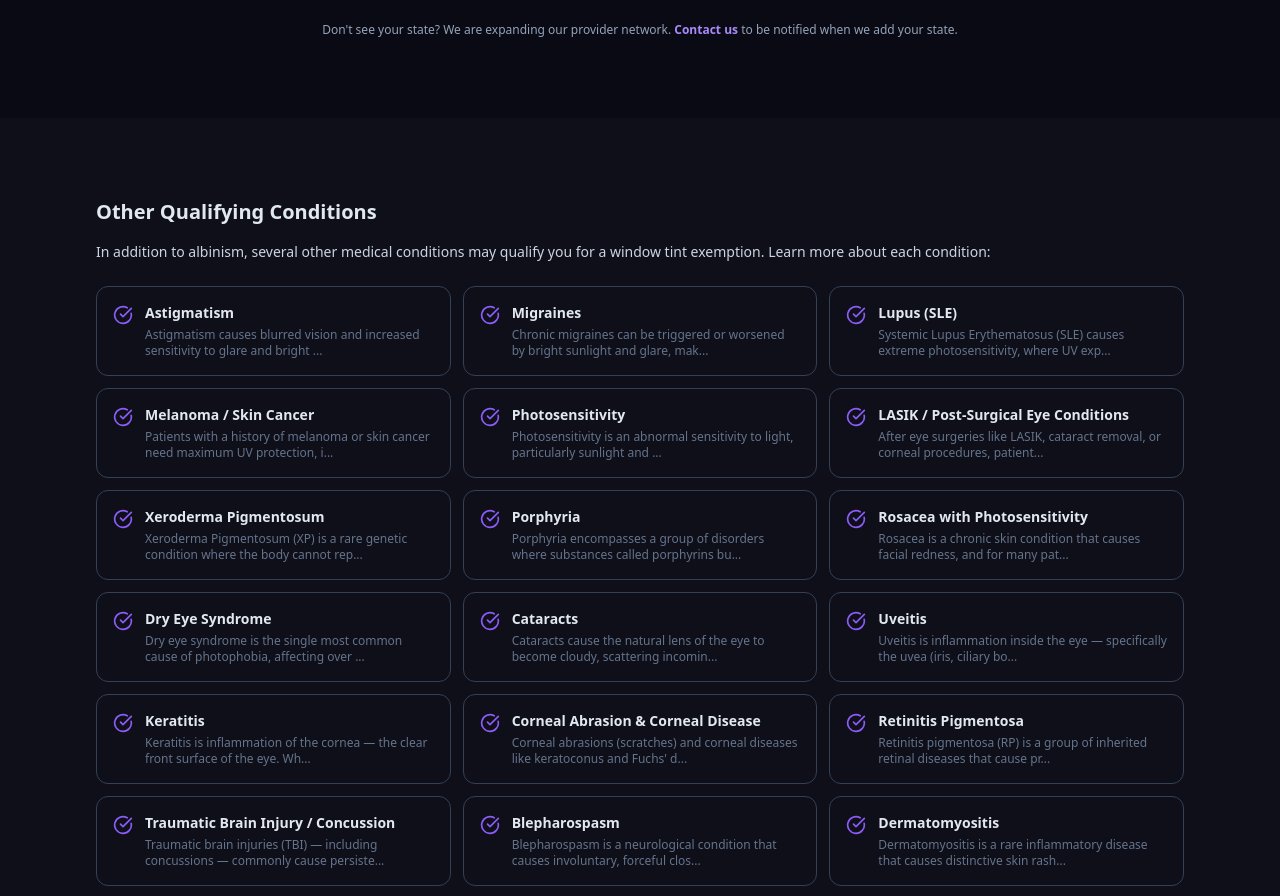
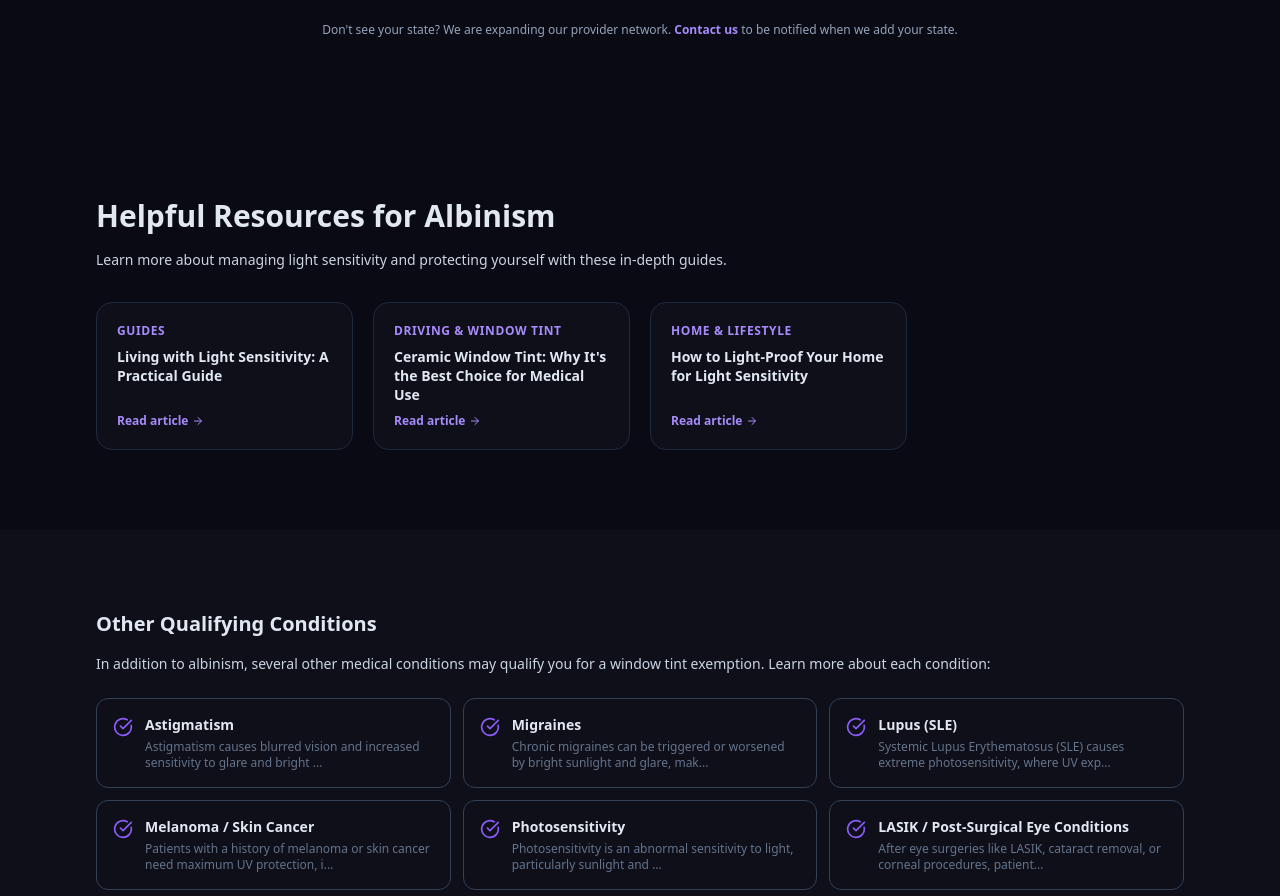
Before and after one commit to FacelessMedia/myeyerx, a Next.js app: page /conditions/albinism in a window 1280 px wide. Shown: the part 4341-5237 px from the top of the page. Built offline with nearby package versions, Linux system fonts and the light colour scheme.

Commit message:
feat: add condition-to-article cross-links on condition pages

```diff
--- a/src/app/conditions/[condition]/page.tsx
+++ b/src/app/conditions/[condition]/page.tsx
@@ -2,6 +2,7 @@ import { Metadata } from "next";
 import { notFound } from "next/navigation";
 import Link from "next/link";
 import { CONDITIONS, STATES, getConditionBySlug } from "@/data/states";
+import { getArticlesForCondition } from "@/data/articles";
 import {
   ArrowRight,
   CheckCircle,
@@ -51,6 +52,7 @@ export default async function ConditionPage({ params }: PageProps) {
   if (!condition) notFound();
 
   const servedStates = STATES.filter((s) => s.served);
+  const relatedArticles = getArticlesForCondition(condition.slug);
   const pageUrl = `https://myeyerx.net/conditions/${condition.slug}`;
 
   const faqItems = [
@@ -359,6 +361,37 @@ export default async function ConditionPage({ params }: PageProps) {
         </div>
       </section>
 
+      {/* H2: Related Resources */}
+      {relatedArticles.length > 0 && (
+        <section className="py-16 lg:py-20 bg-white">
+          <div className="max-w-6xl mx-auto px-4 sm:px-6 lg:px-8">
+            <h2 className="text-2xl sm:text-3xl font-extrabold text-heading mb-4">
+              Helpful Resources for {condition.name}
+            </h2>
+            <p className="text-gray-600 text-sm mb-8">
+              Learn more about managing light sensitivity and protecting yourself with these in-depth guides.
+            </p>
+            <div className="grid grid-cols-1 sm:grid-cols-2 lg:grid-cols-4 gap-5">
+              {relatedArticles.map((article) => (
+                <Link
+                  key={article.slug}
+                  href={`/resources/${article.slug}`}
+                  className="bg-surface rounded-2xl border border-gray-100 p-5 hover:border-amber-300 hover:shadow-md transition-all group flex flex-col"
+                >
+                  <span className="text-xs font-bold text-amber-600 uppercase tracking-wider">{article.category}</span>
+                  <h3 className="font-bold text-heading text-sm mt-2 mb-2 group-hover:text-amber-600 transition-colors leading-snug flex-1">
+                    {article.title}
+                  </h3>
+                  <span className="text-amber-600 text-xs font-semibold flex items-center gap-1 mt-auto">
+                    Read article <ArrowRight className="w-3 h-3" />
+                  </span>
+                </Link>
+              ))}
+            </div>
+          </div>
+        </section>
+      )}
+
       {/* H2: Other Qualifying Conditions */}
       <section className="py-16 lg:py-20 bg-surface">
         <div className="max-w-6xl mx-auto px-4 sm:px-6 lg:px-8">
--- a/src/data/articles.ts
+++ b/src/data/articles.ts
@@ -472,3 +472,171 @@ export function getArticleBySlug(slug: string): Article | undefined {
 export function getArticlesByCategory(categorySlug: string): Article[] {
   return ARTICLES.filter((a) => a.categorySlug === categorySlug);
 }
+
+/** Maps condition slugs → relevant article slugs for cross-linking */
+const CONDITION_ARTICLES: Record<string, string[]> = {
+  "migraines": [
+    "migraines-and-light",
+    "track-migraine-triggers",
+    "migraine-trigger-stacking",
+    "green-light-therapy",
+    "migraine-emergency-kit",
+    "fl-41-glasses-light-sensitivity",
+  ],
+  "photosensitivity": [
+    "living-with-light-sensitivity",
+    "understanding-photophobia",
+    "medications-that-cause-light-sensitivity",
+    "light-proof-your-home",
+    "fl-41-glasses-light-sensitivity",
+  ],
+  "lupus": [
+    "living-with-light-sensitivity",
+    "medications-that-cause-light-sensitivity",
+    "complete-guide-to-window-tint-medical-exemptions",
+    "light-proof-your-home",
+    "best-sunglasses-for-driving",
+  ],
+  "melanoma": [
+    "complete-guide-to-window-tint-medical-exemptions",
+    "ceramic-window-tint-medical-use",
+    "darker-tint-not-more-uv-protection",
+    "understanding-vlt-percentages",
+    "best-sunglasses-for-driving",
+  ],
+  "lasik-post-surgical": [
+    "understanding-photophobia",
+    "fl-41-glasses-light-sensitivity",
+    "best-sunglasses-for-driving",
+    "living-with-light-sensitivity",
+    "night-driving-tips-light-sensitivity",
+  ],
+  "astigmatism": [
+    "best-sunglasses-for-driving",
+    "night-driving-tips-light-sensitivity",
+    "computer-settings-light-sensitivity",
+    "20-20-20-rule-light-sensitivity",
+    "vehicle-accessories-light-sensitivity",
+  ],
+  "dry-eye-syndrome": [
+    "living-with-light-sensitivity",
+    "understanding-photophobia",
+    "best-light-bulbs-light-sensitivity",
+    "fl-41-glasses-light-sensitivity",
+    "computer-settings-light-sensitivity",
+  ],
+  "cataracts": [
+    "best-sunglasses-for-driving",
+    "night-driving-tips-light-sensitivity",
+    "understanding-photophobia",
+    "understanding-vlt-percentages",
+    "vehicle-accessories-light-sensitivity",
+  ],
+  "rosacea": [
+    "living-with-light-sensitivity",
+    "ceramic-window-tint-medical-use",
+    "best-sunglasses-for-driving",
+    "light-proof-your-home",
+    "complete-guide-to-window-tint-medical-exemptions",
+  ],
+  "xeroderma-pigmentosum": [
+    "complete-guide-to-window-tint-medical-exemptions",
+    "ceramic-window-tint-medical-use",
+    "darker-tint-not-more-uv-protection",
+    "understanding-vlt-percentages",
+    "light-proof-your-home",
+  ],
+  "porphyria": [
+    "complete-guide-to-window-tint-medical-exemptions",
+    "living-with-light-sensitivity",
+    "light-proof-your-home",
+    "best-sunglasses-for-driving",
+    "ceramic-window-tint-medical-use",
+  ],
+  "albinism": [
+    "living-with-light-sensitivity",
+    "best-sunglasses-for-driving",
+    "ceramic-window-tint-medical-use",
+    "light-proof-your-home",
+    "understanding-vlt-percentages",
+  ],
+  "uveitis": [
+    "understanding-photophobia",
+    "fl-41-glasses-light-sensitivity",
+    "living-with-light-sensitivity",
+    "best-sunglasses-for-driving",
+    "medications-that-cause-light-sensitivity",
+  ],
+  "keratitis": [
+    "understanding-photophobia",
+    "living-with-light-sensitivity",
+    "fl-41-glasses-light-sensitivity",
+    "best-sunglasses-for-driving",
+    "computer-settings-light-sensitivity",
+  ],
+  "corneal-conditions": [
+    "understanding-photophobia",
+    "fl-41-glasses-light-sensitivity",
+    "living-with-light-sensitivity",
+    "night-driving-tips-light-sensitivity",
+    "best-sunglasses-for-driving",
+  ],
+  "retinitis-pigmentosa": [
+    "night-driving-tips-light-sensitivity",
+    "best-sunglasses-for-driving",
+    "vehicle-accessories-light-sensitivity",
+    "living-with-light-sensitivity",
+    "understanding-photophobia",
+  ],
+  "traumatic-brain-injury": [
+    "migraines-and-light",
+    "fl-41-glasses-light-sensitivity",
+    "understanding-photophobia",
+    "living-with-light-sensitivity",
+    "computer-settings-light-sensitivity",
+  ],
+  "blepharospasm": [
+    "understanding-photophobia",
+    "fl-41-glasses-light-sensitivity",
+    "best-sunglasses-for-driving",
+    "living-with-light-sensitivity",
+    "fluorescent-light-sensitivity",
+  ],
+  "dermatomyositis": [
+    "living-with-light-sensitivity",
+    "ceramic-window-tint-medical-use",
+    "light-proof-your-home",
+    "medications-that-cause-light-sensitivity",
+    "complete-guide-to-window-tint-medical-exemptions",
+  ],
+  "solar-urticaria": [
+    "living-with-light-sensitivity",
+    "ceramic-window-tint-medical-use",
+    "light-proof-your-home",
+    "best-sunglasses-for-driving",
+    "complete-guide-to-window-tint-medical-exemptions",
+  ],
+  "polymorphous-light-eruption": [
+    "living-with-light-sensitivity",
+    "ceramic-window-tint-medical-use",
+    "best-sunglasses-for-driving",
+    "light-proof-your-home",
+    "complete-guide-to-window-tint-medical-exemptions",
+  ],
+  "medication-induced-photosensitivity": [
+    "medications-that-cause-light-sensitivity",
+    "living-with-light-sensitivity",
+    "best-sunglasses-for-driving",
+    "fl-41-glasses-light-sensitivity",
+    "complete-guide-to-window-tint-medical-exemptions",
+  ],
+};
+
+/** Get related articles for a condition (returns up to 4 Article objects) */
+export function getArticlesForCondition(conditionSlug: string): Article[] {
+  const slugs = CONDITION_ARTICLES[conditionSlug] ?? [];
+  return slugs
+    .map((s) => ARTICLES.find((a) => a.slug === s))
+    .filter((a): a is Article => !!a)
+    .slice(0, 4);
+}
```
